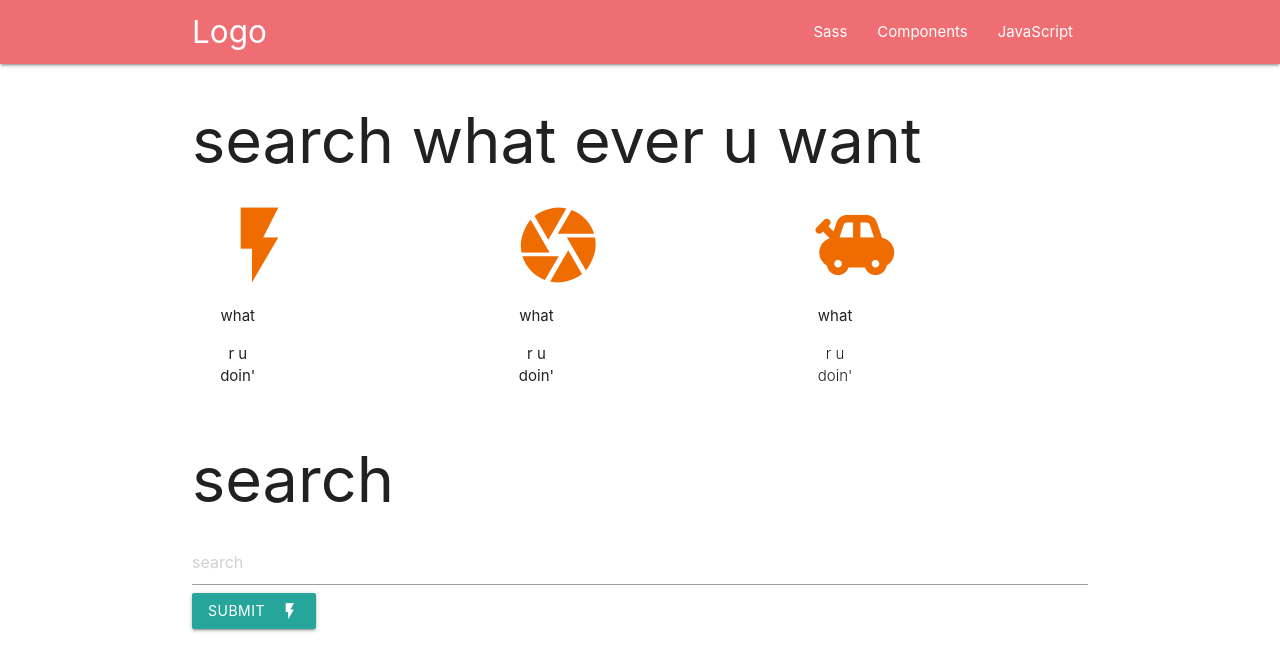
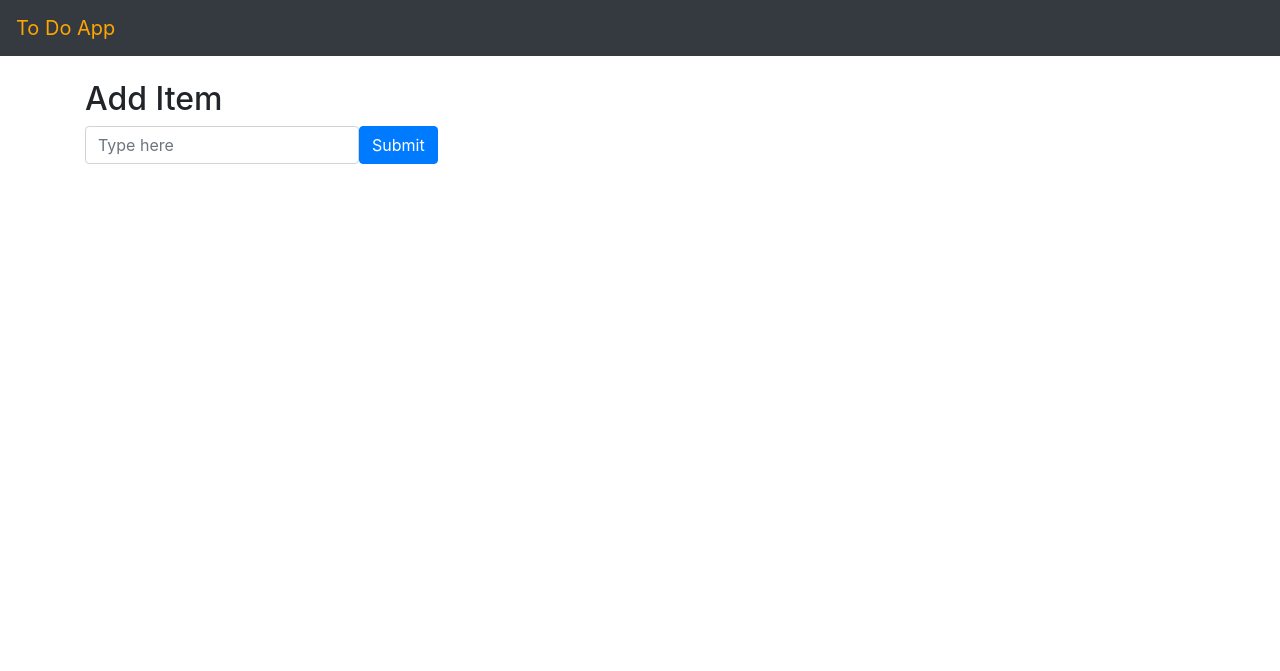
Before and after one commit to alkaraki998/alkaraki, a Django app: page / in a window 1280 px wide. Shown: the top 671 px of the page. Run offline with Django 3.2, Linux system fonts and the light colour scheme; data that the repository does not hold is empty; parts of the project's set-up code (start-up, migrations or seed data) failed here and were passed over; some libraries are stand-ins or nearby versions.

Commit message:
make it better

```diff
--- a/codeMaster/urls.py
+++ b/codeMaster/urls.py
@@ -1,9 +1,12 @@
 from django.contrib import admin
 from django.urls import path, include
 from my_app import views
+from django.conf.urls import url
 
 urlpatterns = [
     path('admin/', admin.site.urls),
-    path("", include('my_app.urls'))
+    path("", include('my_app.urls')),
+    url(r'add_todo/', views.add_todo),
+    path('delete_todo/<int:todo_id>/', views.delete_todo)
 
 ]
--- a/my_app/admin.py
+++ b/my_app/admin.py
@@ -1,5 +1,5 @@
 from django.contrib import admin
-from .models import Search
+from .models import Todo
 
 # Register your models here.
-admin.site.register(Search)
+admin.site.register(Todo)
--- a/my_app/urls.py
+++ b/my_app/urls.py
@@ -3,6 +3,5 @@ from . import views
 
 urlpatterns = [
     path('', views.home, name='home'),
-    path('new_search', views.new_search, name='new_search'),
 
 ]
--- a/my_app/views.py
+++ b/my_app/views.py
@@ -1,16 +1,28 @@
 from django.shortcuts import render
-from bs4 import BeautifulSoup
+from django.http import HttpResponseRedirect
 import requests
+from requests.compat import quote_plus  # ADDS + IN THE URL WHEN THEY USE SAPCE
+from django.views.decorators.csrf import csrf_exempt
+from django.utils import timezone
+from my_app.models import Todo
 
 
 # Create your views here.
 def home(request):
-    return render(request, 'base.html')
+    todo_items = Todo.objects.all().order_by("-added_date")
+    stuff_for_frontend = {"todo_items": todo_items}
+    return render(request, 'my_app/index.html', stuff_for_frontend)
 
 
-def new_search(request):
-    search = request.POST.get("search")
-    stuff_for_frontend = {
-        'search': search,
-    }
-    return render(request, 'my_app/new_search.html', stuff_for_frontend)
+@csrf_exempt
+def add_todo(request):
+    current_date = timezone.now()
+    content = request.POST["content"]
+    Todo.objects.create(text=content, added_date=current_date)
+    return HttpResponseRedirect("/")
+
+
+@csrf_exempt
+def delete_todo(request, todo_id):
+    Todo.objects.get(id=todo_id).delete()
+    return HttpResponseRedirect("/")
--- a/templates/base.html
+++ b/templates/base.html
@@ -3,83 +3,22 @@
 
 <html lang="en">
 <head>
-    <meta charset="UTF-8">
-    <title>Codedaddies List</title>
-    <meta charset="UTF-8"/>
-    <meta name="viewport" content="width=device-width, initial-scale=1"/>
-    <link rel="stylesheet" href="{% static "css/style.css" %}">
-    <link rel="stylesheet" href="https://cdnjs.cloudflare.com/ajax/libs/materialize/1.0.0/css/materialize.min.css">
-    <link href="https://fonts.googleapis.com/icon?family=Material+Icons" rel="stylesheet">
+    <link rel="stylesheet" href="https://stackpath.bootstrapcdn.com/bootstrap/4.3.1/css/bootstrap.min.css" integrity="sha384-ggOyR0iXCbMQv3Xipma34MD+dH/1fQ784/j6cY/iJTQUOhcWr7x9JvoRxT2MZw1T" crossorigin="anonymous">
 
 </head>
 <body>
-    <div class="navbar-fixed">
-    <nav>
-        <div class="container nav-wrapper">
-          <a href="#" class="brand-logo">Logo</a>
-          <ul id="nav-mobile" class="right hide-on-med-and-down">
-            <li><a href="sass.html">Sass</a></li>
-            <li><a href="badges.html">Components</a></li>
-            <li><a href="collapsible.html">JavaScript</a></li>
-          </ul>
-        </div>
-      </nav>
-    </div>
+<nav class="navbar navbar-dark bg-dark">
+    <a class="navbar-brand" style="color: orange">To Do App</a>
+</nav>
+<div class="container">
 
-<div class="container"> <!--#CONTAINER-->
-    <h1>search what ever u want </h1>
-    <div class="row ">
-        <div class="col S4">
-            <div class="center">
-                <div class=" icon-preview col s6 m3">
-                    <i class="large material-icons dp48" style="color:#ef6c00 ">flash_on</i>
-                    <p>what</p>
-                    <p class="lighr center">r u doin'</p>
-                </div>
-            </div>
-         </div>
-
-
-
-        <div class="col S4">
-            <div class="center">
-                <div class=" icon-preview col s6 m3">
-                    <i class="large material-icons dp48" style="color:#ef6c00 ">camera</i>
-                    <p>what</p>
-                    <p class="lighr center">r u doin'</p>
-                </div>
-            </div>
-        </div>
-
-
-
-
-        <div class="col S4">
-            <div class="center">
-                <div class=" icon-preview col s6 m3">
-                    <i class="large material-icons dp48" style="color:#ef6c00 ">toys</i>
-                    <p>what</p>
-                    <p class="light center">r u doin'</p>
-                </div>
-            </div>
-        </div>
-
-    </div>
-
-    <h1>search </h1>
-
-<form action="{% url 'new_search' %}" method="post">
-    {% csrf_token %}
-    <input type="text" name="search" placeholder="search">
-     <button class="btn waves-effect waves-light" type="submit" name="action">Submit
-        <i class="material-icons right">flash_on</i>
-     </button>
-</form>
 {% block content %}
 
 
 {% endblock content %}
-<script src="https://cdnjs.cloudflare.com/ajax/libs/materialize/1.0.0/js/materialize.min.js"></script>
-</div><!--#CONTAINER-->
+<script src="https://code.jquery.com/jquery-3.3.1.slim.min.js" integrity="sha384-q8i/X+965DzO0rT7abK41JStQIAqVgRVzpbzo5smXKp4YfRvH+8abtTE1Pi6jizo" crossorigin="anonymous"></script>
+<script src="https://cdnjs.cloudflare.com/ajax/libs/popper.js/1.14.7/umd/popper.min.js" integrity="sha384-UO2eT0CpHqdSJQ6hJty5KVphtPhzWj9WO1clHTMGa3JDZwrnQq4sF86dIHNDz0W1" crossorigin="anonymous"></script>
+<script src="https://stackpath.bootstrapcdn.com/bootstrap/4.3.1/js/bootstrap.min.js" integrity="sha384-JjSmVgyd0p3pXB1rRibZUAYoIIy6OrQ6VrjIEaFf/nJGzIxFDsf4x0xIM+B07jRM" crossorigin="anonymous"></script></div><!--#CONTAINER-->
+</div>
 </body>
 </html>
--- a/templates/my_app/index.html
+++ b/templates/my_app/index.html
@@ -3,9 +3,33 @@
 
 
 {% block content %}
-<div class="row">
+<div class="row mt-4">
     <div class="col">
         <h2>Add Item</h2>
+        <form action="add_todo/"  method="post" class="form-inline">
+            <input type="text" name="content" class="form-control mb-2"
+                    placeholder="Type here">
+            <button type="submit" class="btn btn-primary mb-2">Submit</button>
+        </form>
+    </div>
+
+</div>
+
+<div class="row mt-4 ">
+    <div class="col ">
+        <ul class="list-group ">
+        {% for todo in todo_items %}
+            <li class="list-group-item">{{ todo.text }}
+              <div class="float-right">
+                  <form action="delete_todo/{{todo.id}}/" method="post">
+                    <button type="submit" class="btn btn-sm btn-danger">Delete</button>
+                  </form>
+              </div>
+            </li>
+
+
+        {% endfor %}
+        </ul>
     </div>
 
 </div>
```
Also changed, not shown: codeMaster/settings.py (+1 -6 lines), my_app/models.py (+4 -11 lines), requirements.txt (+8 -1 lines), db.sqlite3, 1 other file.
